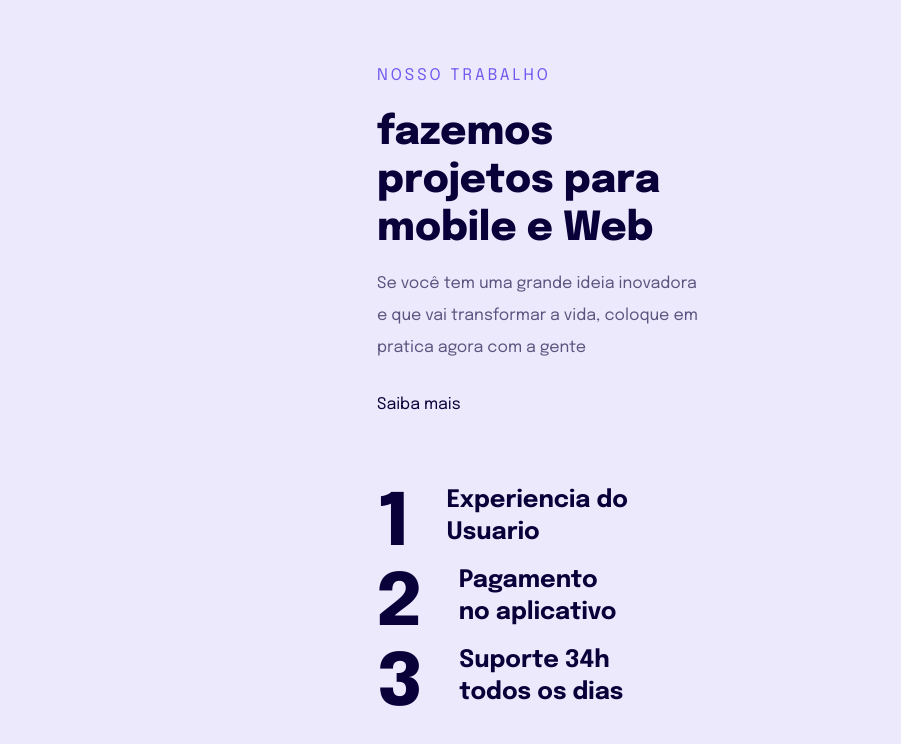
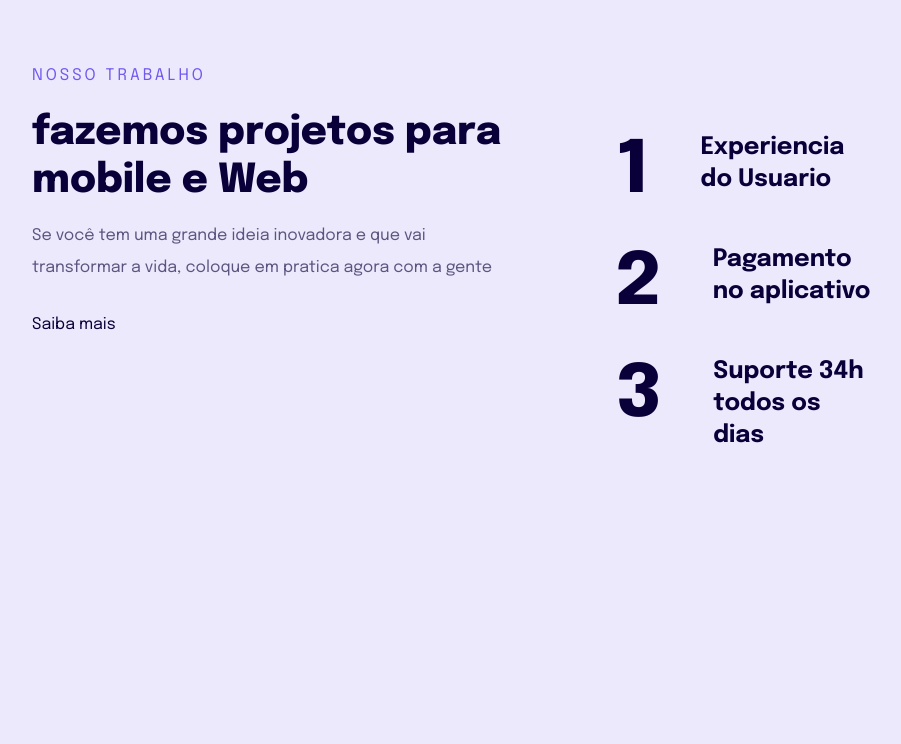
Before and after one commit to RobertSouDev/trabalhandoResponsividade, a plain HTML site: page src/index.html in a window 1280 px wide. Shown: the whole page, without its empty margins (98-999 px from the left). Drawn offline with Linux system fonts and the light colour scheme.

Commit message:
Versao Desktop

```diff
--- a/src/index.html
+++ b/src/index.html
@@ -16,6 +16,8 @@
 </head>
 <body>
     <main>
+        <div>
+
             <p>Nosso trabalho</p>
             <h1>fazemos projetos para mobile e Web</h1>
             <p>
@@ -23,6 +25,7 @@
             </p>
 
             <a href="#">Saiba mais</a>
+        </div>
     <ul>
         <li>
             <span>1</span>Experiencia do Usuario
--- a/src/style.css
+++ b/src/style.css
@@ -81,3 +81,26 @@ ul li span {
 
     letter-spacing: -2px;
 }
+
+@media (min-width: 700px) {
+
+
+    main {
+        max-width: 1020px;
+        display: flex;
+        gap: 10rem;
+    }
+
+    main > div {
+        max-width: 484px;
+    }
+
+    ul li {
+        gap: 5.3rem;
+        max-width: 450px;
+    }
+
+    ul li + li {
+        margin-top: 3.2rem;
+    }
+}
```
Lines whose indentation alone changed are shown as unchanged.
